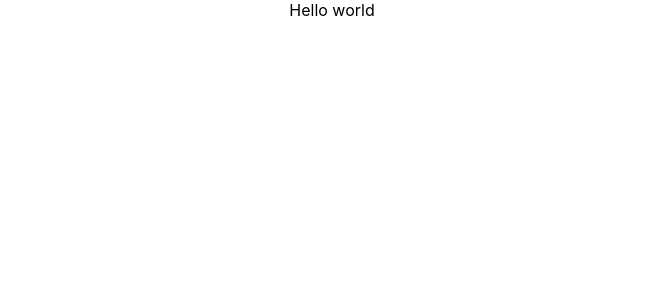
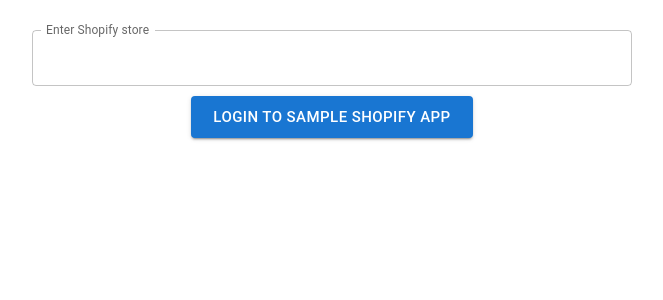
Before and after one commit to joliest/shpfy-react-js, a React (Create React App) app: page / in a window 1280 px wide. Shown: the top 300 px of the page, without its empty margins (308-971 px from the left). Built offline with nearby package versions, Linux system fonts and the light colour scheme.

Commit message:
Created material ui login form

```diff
--- a/package.json
+++ b/package.json
@@ -3,12 +3,17 @@
   "version": "0.1.0",
   "private": true,
   "dependencies": {
+    "@emotion/react": "^11.9.0",
+    "@emotion/styled": "^11.8.1",
+    "@mui/material": "^5.6.3",
     "@testing-library/jest-dom": "^5.16.4",
     "@testing-library/react": "^13.1.1",
     "@testing-library/user-event": "^13.5.0",
+    "axios": "^0.27.1",
     "react": "^18.0.0",
     "react-dom": "^18.0.0",
     "react-scripts": "5.0.1",
+    "sass": "^1.51.0",
     "web-vitals": "^2.1.4"
   },
   "scripts": {
--- a/src/App.js
+++ b/src/App.js
@@ -1,9 +1,10 @@
 import './App.css';
+import StoreLogin from "./components/StoreLogin";
 
 function App() {
   return (
     <div className="App">
-      Hello world
+      <StoreLogin />
     </div>
   );
 }
--- /dev/null
+++ b/src/components/StoreLogin.js
@@ -0,0 +1,36 @@
+import React from 'react';
+import Box from '@mui/material/Box';
+import TextField from '@mui/material/TextField';
+import Button from '@mui/material/Button';
+import './StoreLogin.scss'
+
+const StoreLogin = () => {
+    return (
+        <div className="store-login">
+            <Box component="form" noValidate autoComplete="off"
+            >
+                <TextField
+                    id="outlined-basic"
+                    className="text-field"
+                    label="Enter Shopify store"
+                    variant="outlined"
+                    InputLabelProps={{
+                        shrink: true
+                    }}
+                />
+                <Box>
+                    <Button
+                        className="button"
+                        variant="contained"
+                        size="large"
+
+                    >
+                        Login to Sample Shopify App
+                    </Button>
+                </Box>
+            </Box>
+        </div>
+    )
+}
+
+export default StoreLogin;
--- /dev/null
+++ b/src/components/StoreLogin.scss
@@ -0,0 +1,9 @@
+.store-login {
+  margin-top: 30px;
+  .text-field {
+    width: 600px;
+  }
+  .button {
+    margin-top: 10px;
+  }
+}
```
Also changed, not shown: 1 other file (tests, documents, lock files or other folders).
